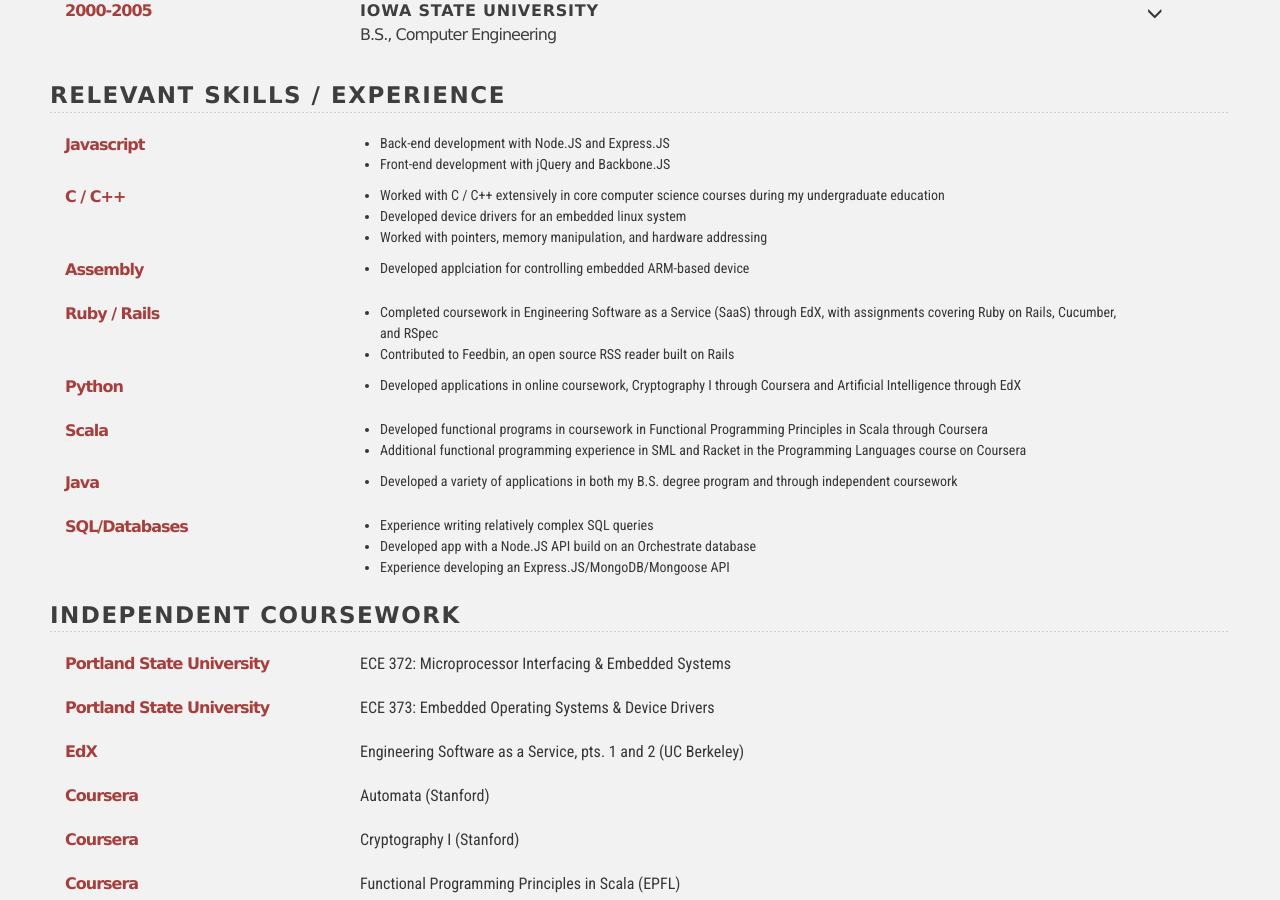
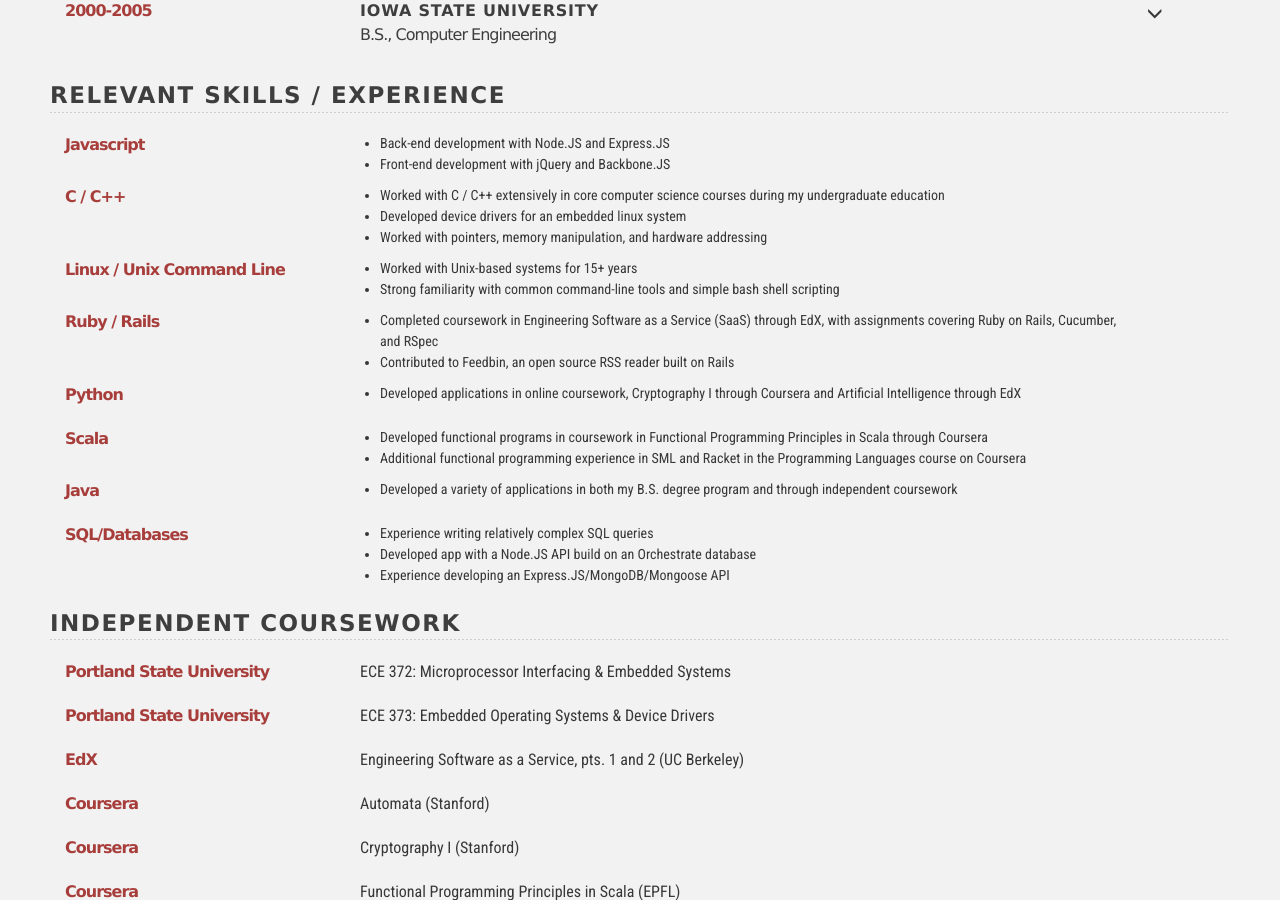
Before and after one commit to clebens/clebens.github.io, a Jekyll site: the page built from resume/index.html, in a window 1280 px wide and 900 px high, scrolled down 836 px. Built offline with Jekyll 4.4.1, drawn with Linux system fonts in a browser that asks for light colours.

Commit message:
Replaced 'Assembly' with command line skills

```diff
--- a/_data/languages.yml
+++ b/_data/languages.yml
@@ -7,8 +7,8 @@
         "Developed device drivers for an embedded linux system",
         "Worked with pointers, memory manipulation, and hardware addressing"]
 
--   name: "Assembly"
-    details: ["Developed applciation for controlling embedded ARM-based device"]
+-   name: "Linux / Unix Command Line"
+    details: ["Worked with Unix-based systems for 15+ years", "Strong familiarity with common command-line tools and simple bash shell scripting"]
 
 -   name: "Ruby / Rails"
     details: ["Completed coursework in Engineering Software as a Service (SaaS) through EdX, with assignments covering Ruby on Rails, Cucumber, and RSpec",
```
Also changed, not shown: tumblr_ntdi4v1cJl1uerf8fo1_1280.jpg (added), 2 other files.
